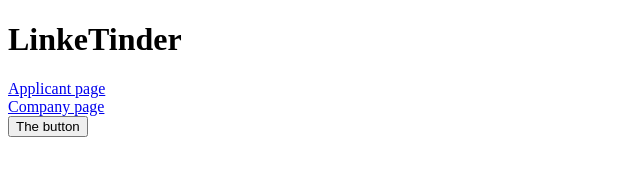
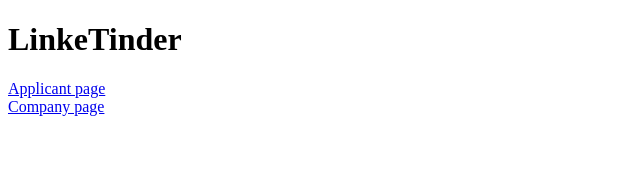
Before and after one commit to solisoares/linketinder-ts, a website with bundled scripts: page index.html in a window 1280 px wide. Shown: the whole page, without its empty margins (0-640 px from the left). Built offline with nearby package versions, Linux system fonts and the light colour scheme.

Commit message:
style: remove button from index page

```diff
--- a/index.html
+++ b/index.html
@@ -16,7 +16,6 @@
     <div>
         <a href="pages/company_page.html">Company page</a>
     </div>
-    <button id="the-button">The button</button>
 
 
     <script src="dist/app.min.js"></script>
```
